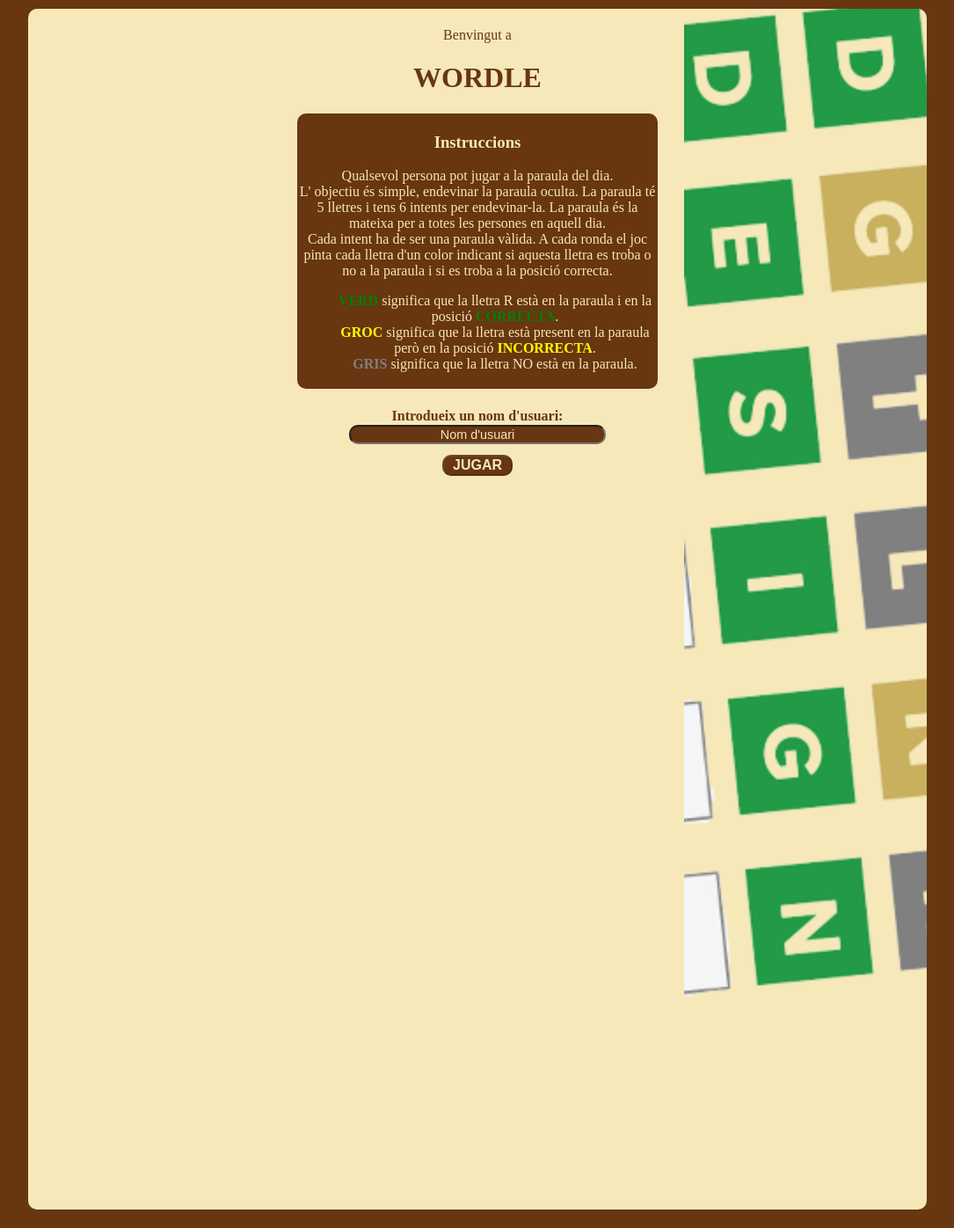
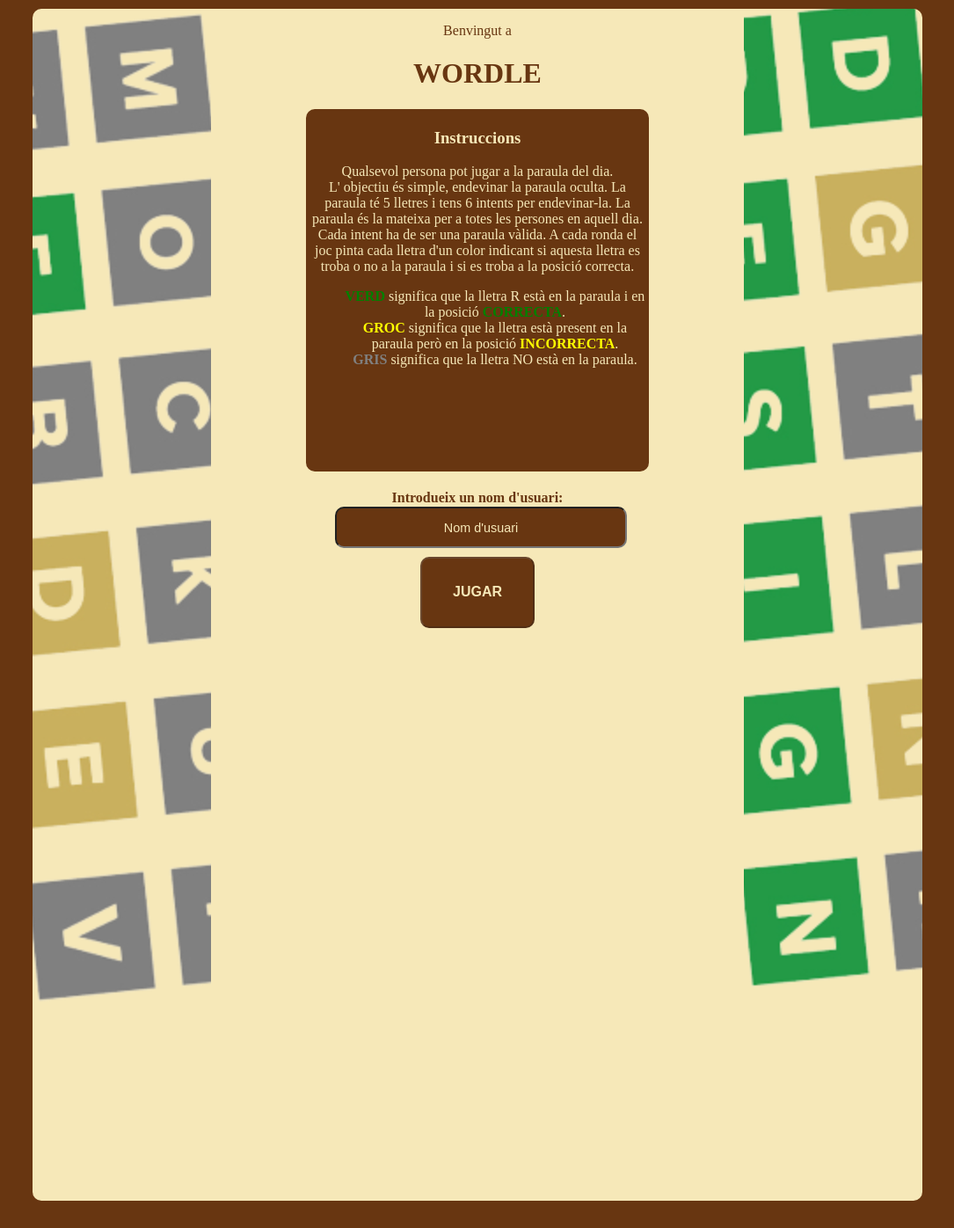
Before and after one commit to R0sac/Wordle-IPO, a PHP site: page /benvingutWordle.html in a window 1280 px wide. Shown: the whole page at 88% size, without its empty margins (97-1182 px from the left). Run offline with PHP 8.4, Linux system fonts and the light colour scheme.

Commit message:
estilsWordleCSS actualitzat

```diff
--- a/estilsWordle.css
+++ b/estilsWordle.css
@@ -11,15 +11,24 @@ html, body {
     margin-top:10px;
     margin-bottom:0px;
     text-align: center;
-    padding: 5px;
+    padding: 0px;
     border-radius: 10px;
     position: relative;
     overflow: hidden;
 }
 
-#contPrincipal img#imgDreta{
+#contDreta{
+    width: 20%;
+    height: 100%;
+    float: right;
+    padding: 0px;
+    position: relative;
+    overflow: hidden;
+}
+
+#contDreta img#imgDreta{
     transform: rotate(90deg);
-    height:678px;
+    height:auto;
     width: 1474px;
     float: right;
     position: absolute;
@@ -28,15 +37,32 @@ html, body {
     z-index: 0;
 }
 
-#contPrincipal img#imgEsquerra{
+#contEsquerra{
+    width: 20%;
+    height: 100%;
+    float: left;
+    padding: 0px;
+    position: relative;
+    overflow: hidden;
+}
+
+#contEsquerra img#imgEsquerra{
     transform: rotate(90deg);
-    height:678px;
+    height:auto;
     width: 1474px;
     float: left;
     position: absolute;
-    right: 875px;
+    left: -800px;
     top: 250px;
     z-index: 0;
+}
+
+#contCentre{
+    width: 40%;
+    height: 100%;
+    margin: auto;
+    text-align: center;
+    overflow: hidden;
 }
 
 #contPrincipal img#imgCentre{
@@ -51,7 +77,7 @@ html, body {
 #contInstruccions{
     background-color: #683611;
     color: #F6E8B8;
-    width: 40%;
+    width: 95%;
     height: 30%;
     margin: auto;
     padding: 3px;
@@ -65,13 +91,13 @@ html, body {
 }
 
 form{
-    width: 40%;
+    width: 80%;
     height: 30%;
     margin: auto;
 }
 
 #inpUsuari{
-    width:70%;
+    width:100%;
     height: 10%;
     text-align: center;
     border-radius: 10px;
@@ -85,7 +111,7 @@ form{
 }
 #botoUsuari{
     margin-top:3%;
-    width: 20%;
+    width: 40%;
     height: 20%;
     background-color: #683611;
     color: #F6E8B8;
```
